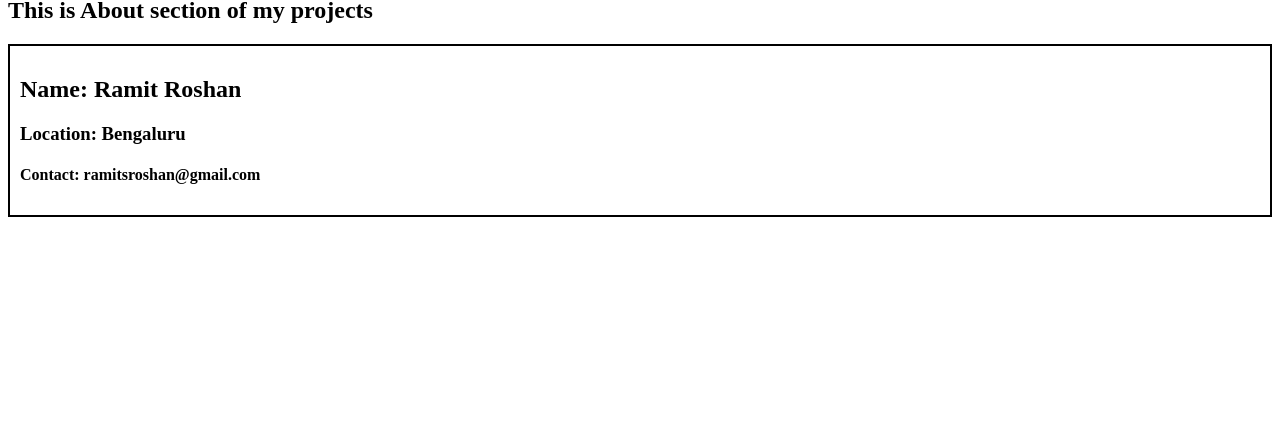
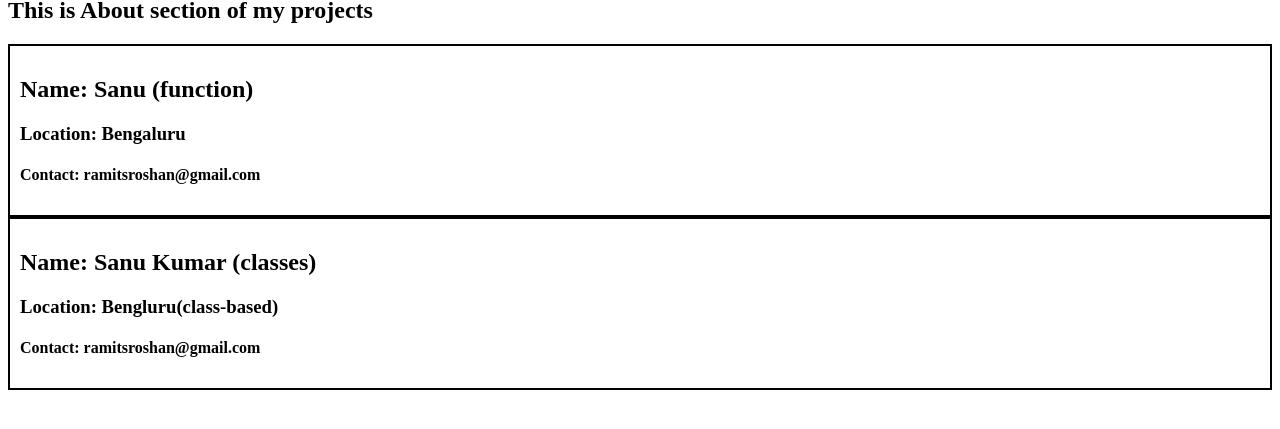
Before and after one commit to RamitRoshan/bite-now, a React (Vite) app: page /about in a window 1280 px wide. Shown: the part 247-676 px from the top of the page. Built offline with nearby package versions, Linux system fonts and the light colour scheme.

Commit message:
implementing class based component as well as functional component

```diff
--- a/src/components/About.js
+++ b/src/components/About.js
@@ -1,11 +1,14 @@
 import User from "./User";
+import UserClass from "./UserClass";
 
 const About = () => {
     return (
         <div>
             <h1>About</h1>
             <h2>This is About section of my projects</h2>
-            <User/>
+            <User name={"Sanu (function)"}/>
+
+            <UserClass name={"Sanu Kumar (classes)"} location={"Bengluru(class-based)"}/>
         </div>
     );
 };
--- a/src/components/User.js
+++ b/src/components/User.js
@@ -1,7 +1,7 @@
-const User = () => {
+const User = ({ name }) => {
     return (
         <div className="user-card">
-            <h2>Name: Ramit Roshan</h2>
+            <h2>Name: {name}</h2>
             <h3>Location: Bengaluru</h3>
             <h4>Contact: ramitsroshan@gmail.com</h4>
         </div>
--- a/src/components/UserClass.js
+++ b/src/components/UserClass.js
@@ -1,5 +1,28 @@
-//this is a  class based components, normal user is functional based components.
+//this(UserClass.js) is a  class based components, normal User.js is functional based components.
 
+import React from "react";
 class UserClass extends React.Component {
 
+    //contructor will receive props
+    constructor(props){
+        super(props); //mandatory
+        console.log(props); //debugging purpose
+    }
+    render(){
+        //destructuring props
+        const {name, location} = this.props;
+
+        return (
+            <div className="user-card">
+                <h2>Name: {name}</h2>
+                <h3>Location: {location}</h3>
+                <h4>Contact: ramitsroshan@gmail.com</h4>
+            </div>
+        );
+    }
 }
+
+export default UserClass;
+
+
+//this.props.____ can be used anywhere in the class based component.
```
